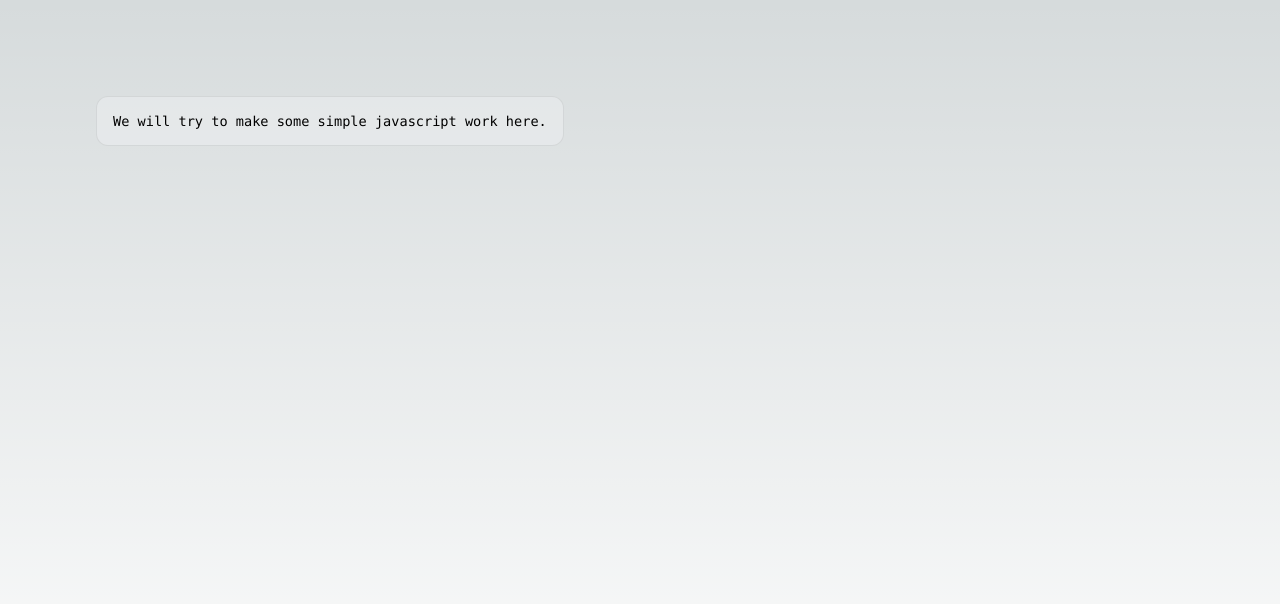
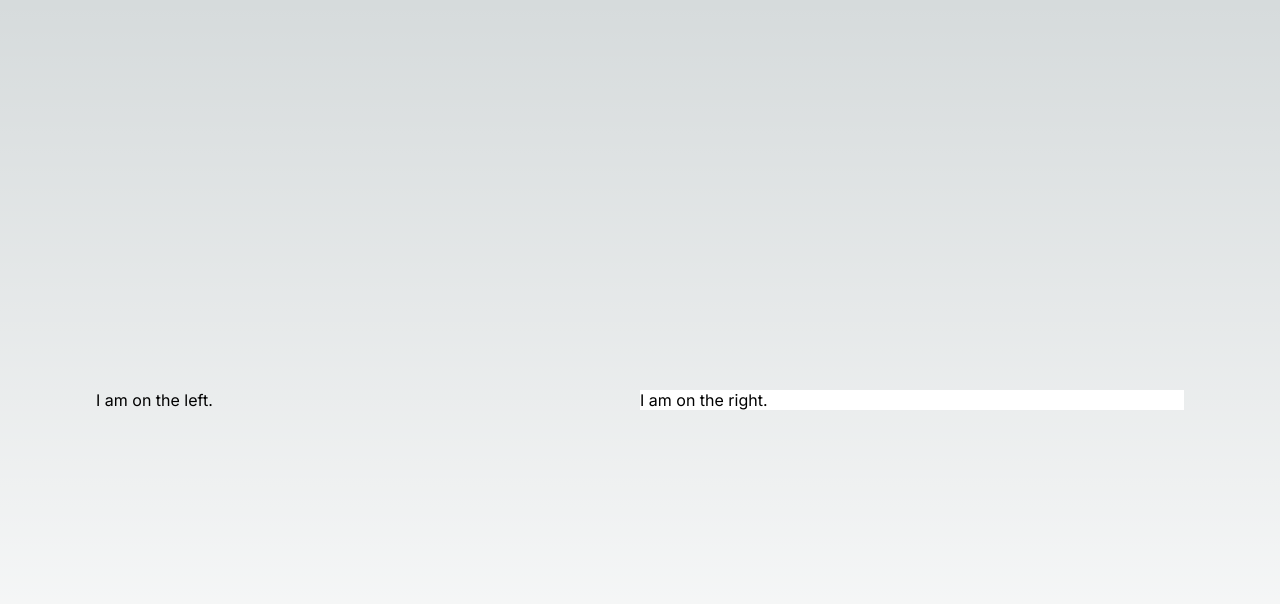
Before and after one commit to fretchen/nextjs-bot, a Next.js app: page / in a window 1280 px wide. Shown: the top 604 px of the page. Built offline with nearby package versions, Linux system fonts and the light colour scheme.

Commit message:
Add the two most basic components imaginable

```diff
--- a/src/pages/index.js
+++ b/src/pages/index.js
@@ -4,6 +4,26 @@ import { Inter } from "next/font/google";
 import styles from "@/styles/Home.module.css";
 
 const inter = Inter({ subsets: ["latin"] });
+
+// Define the LeftRegion component
+function LeftRegion() {
+  return (
+    <div className={styles.left}>
+      I am on the left.
+      {/* Content for the left region goes here */}
+    </div>
+  );
+}
+
+// Define the RightRegion component
+function RightRegion() {
+  return (
+    <div className={styles.right}>
+      I am on the right.
+      {/* Content for the right region goes here */}
+    </div>
+  );
+}
 
 export default function Home() {
   return (
@@ -18,9 +38,8 @@ export default function Home() {
         <link rel="icon" href="/favicon.ico" />
       </Head>
       <main className={`${styles.main} ${inter.className}`}>
-        <div className={styles.description}>
-          <p>We will try to make some simple javascript work here. </p>
-        </div>
+        <LeftRegion />
+        <RightRegion />
       </main>
     </>
   );
--- a/src/styles/Home.module.css
+++ b/src/styles/Home.module.css
@@ -1,10 +1,24 @@
 .main {
   display: flex;
-  flex-direction: column;
+  flex-direction: row;
   justify-content: space-between;
   align-items: center;
   padding: 6rem;
   min-height: 100vh;
+}
+
+.left {
+  flex: 1; /* This will make sure your left region takes up half the width of the main container */
+  /* Add your other styles here */
+  height: 100%; /* This will make sure your left region takes up the entire height of the main container */
+}
+
+.right {
+  flex: 1; /* This will make sure your right region takes up half the width of the main container */
+  /* Add your other styles here */
+  height: 100%; /* This will make sure your left region takes up the entire height of the main container */
+  background-color:white; /* This will set the background color of the right region to white */
+  /* Add your other styles here */
 }
 
 .description {
```
